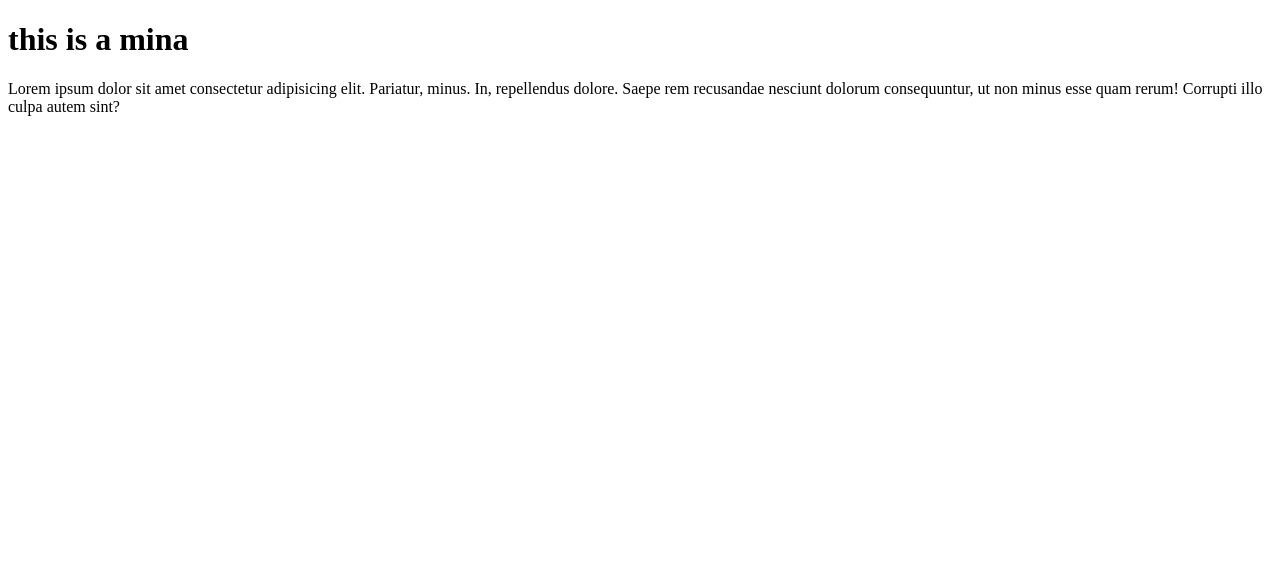
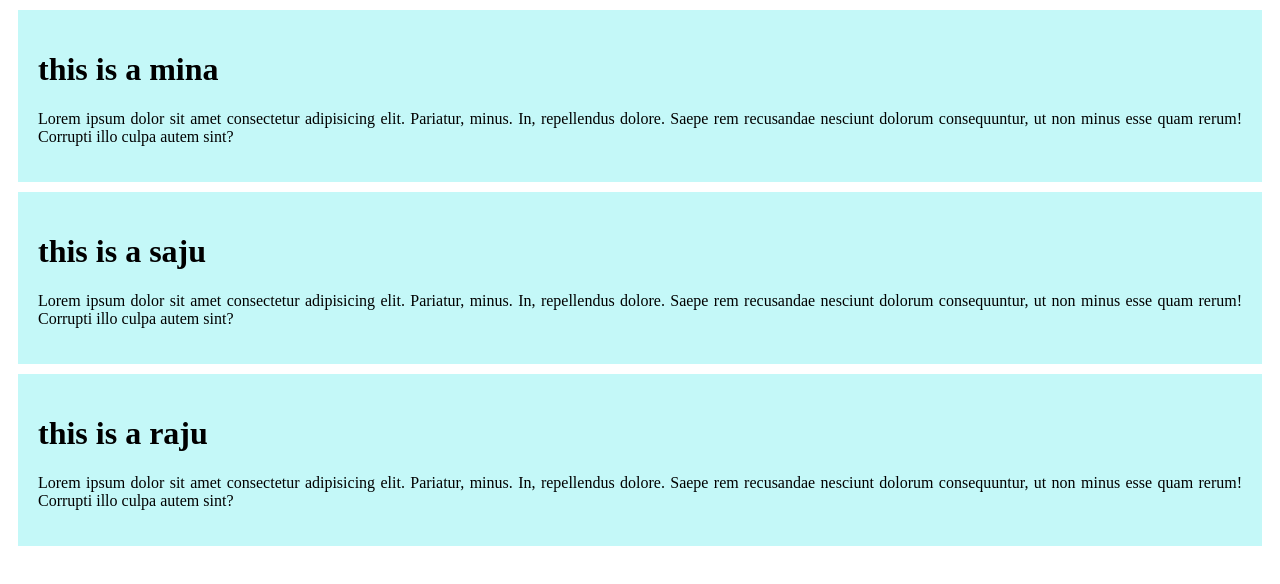
Before and after one commit to Razzak-islam/push-file, a plain HTML site: page index.html in a window 1280 px wide. Drawn offline with Linux system fonts and the light colour scheme.

Commit message:
third change commit

```diff
--- a/index.html
+++ b/index.html
@@ -4,11 +4,27 @@
     <meta charset="UTF-8">
     <meta name="viewport" content="width=device-width, initial-scale=1.0">
     <title>my firse website</title>
+    <style>
+        div{
+            background-color: rgba(124, 239, 239,0.45);
+            margin: 10px;
+            padding: 20px;
+            text-align: justify;
+        }
+    </style>
 </head>
 <body>
     <div>
         <h1>this is a mina </h1>
         <p>Lorem ipsum dolor sit amet consectetur adipisicing elit. Pariatur, minus. In, repellendus dolore. Saepe rem recusandae nesciunt dolorum consequuntur, ut non minus esse quam rerum! Corrupti illo culpa autem sint?</p>
     </div>
+    <div>
+        <h1>this is a saju </h1>
+        <p>Lorem ipsum dolor sit amet consectetur adipisicing elit. Pariatur, minus. In, repellendus dolore. Saepe rem recusandae nesciunt dolorum consequuntur, ut non minus esse quam rerum! Corrupti illo culpa autem sint?</p>
+    </div>
+    <div>
+        <h1>this is a raju </h1>
+        <p>Lorem ipsum dolor sit amet consectetur adipisicing elit. Pariatur, minus. In, repellendus dolore. Saepe rem recusandae nesciunt dolorum consequuntur, ut non minus esse quam rerum! Corrupti illo culpa autem sint?</p>
+    </div>
 </body>
 </html>
```
